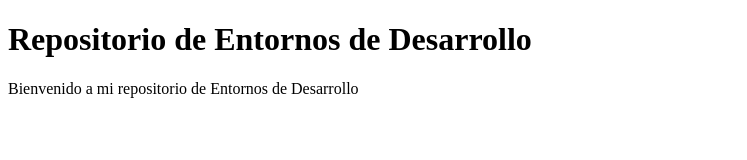
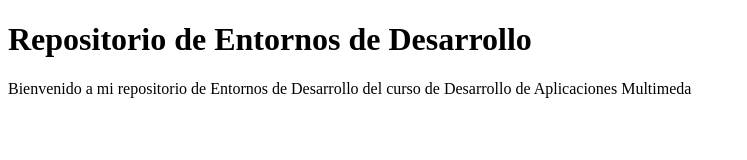
Before and after one commit to efatuarte95/entornos, a plain HTML site: page index.html in a window 1280 px wide. Shown: the whole page, without its empty margins (0-747 px from the left). Drawn offline with Linux system fonts and the light colour scheme.

Commit message:
Actualizado index.html

```diff
--- a/index.html
+++ b/index.html
@@ -7,6 +7,6 @@
 
   <body>
     <h1>Repositorio de Entornos de Desarrollo</h1>
-    <p>Bienvenido a mi repositorio de Entornos de Desarrollo</p>
+    <p>Bienvenido a mi repositorio de Entornos de Desarrollo del curso de Desarrollo de Aplicaciones Multimeda</p>
   </body>
 </html>
```
